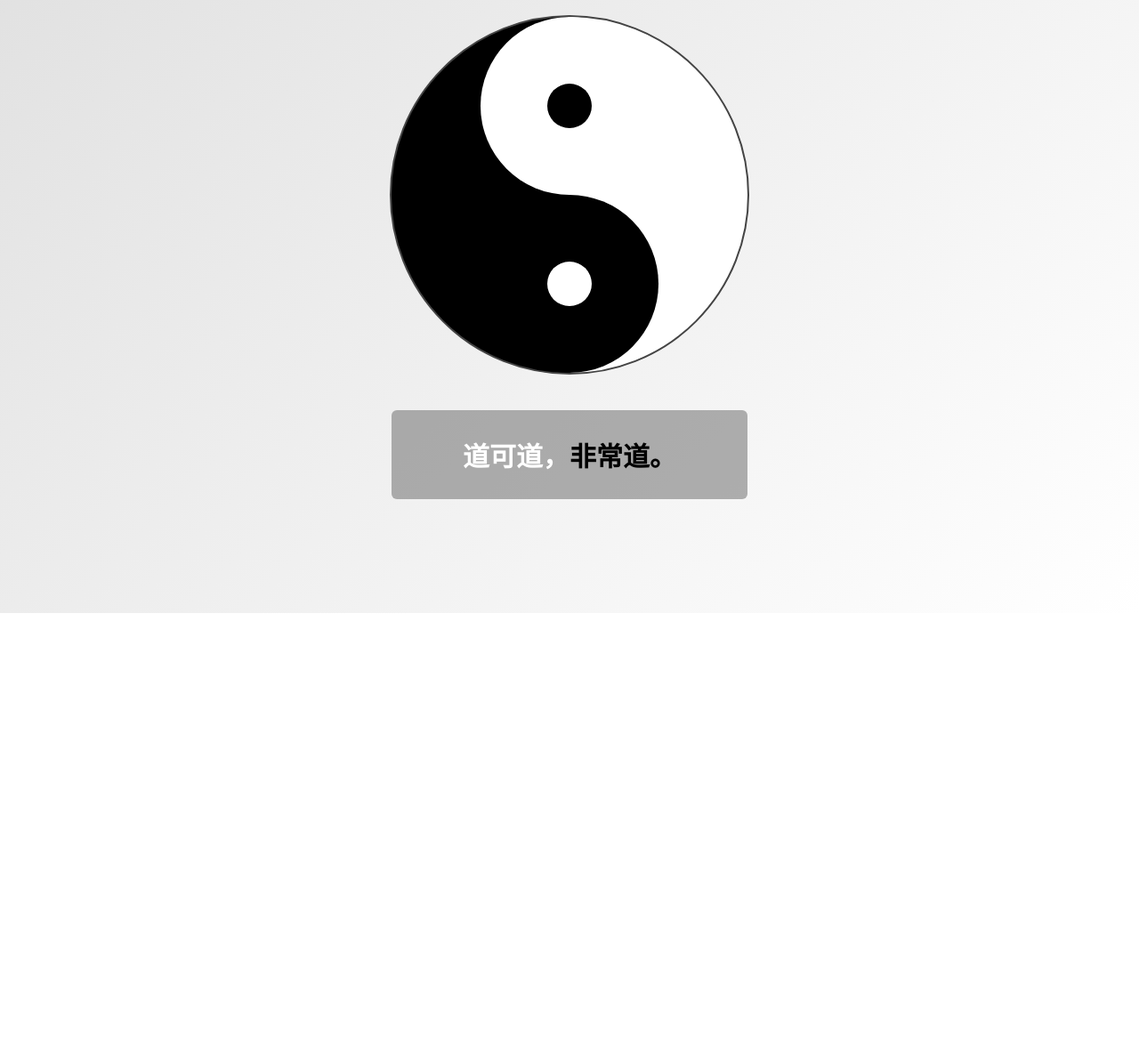
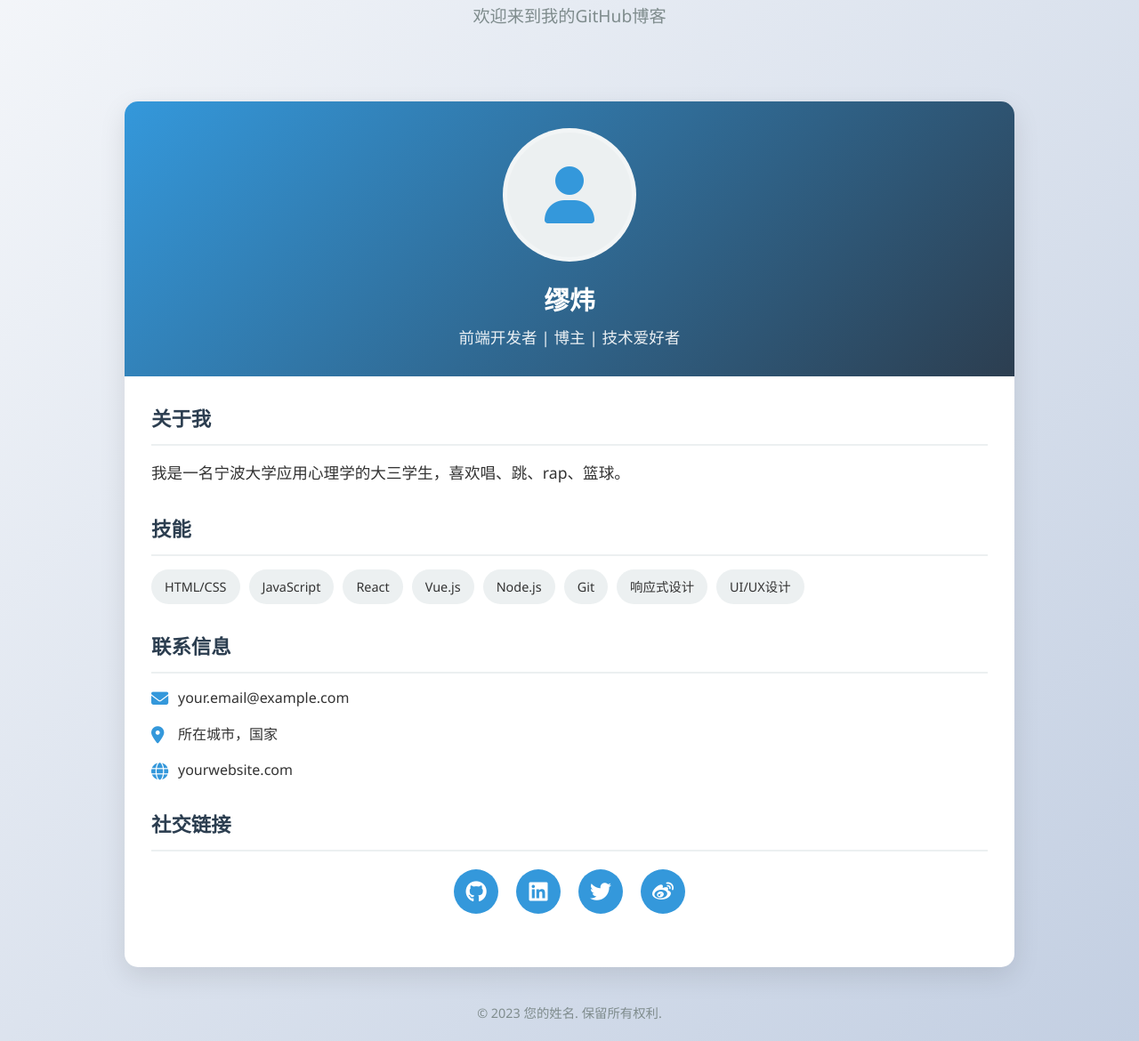
Before and after one commit to 1596671391-a11y/miaowei, a plain HTML site: page index.html in a window 1280 px wide. Shown: the part 111-1281 px from the top of the page at 89% size. Before the commit the page ends 800 px from the top, so only its background shows below. Drawn offline with Linux system fonts and the light colour scheme.

Commit message:
Update index.html

```diff
--- a/index.html
+++ b/index.html
@@ -1,97 +1,267 @@
 <!DOCTYPE html>
-<html lang="zh">
+<html lang="zh-CN">
 <head>
     <meta charset="UTF-8">
     <meta name="viewport" content="width=device-width, initial-scale=1.0">
-  <title>太极练习</title>
+    <title>个人资料 | GitHub博客</title>
+    <link rel="stylesheet" href="https://cdnjs.cloudflare.com/ajax/libs/font-awesome/6.4.0/css/all.min.css">
     <style>
-    body {
-      display: flex;
-      flex-direction: column;
-      align-items: center;
-      justify-content: center;
-      height: 100vh;
+        * {
             margin: 0;
-      background: linear-gradient(135deg, #e0e0e0, #ffffff);
+            padding: 0;
+            box-sizing: border-box;
+            font-family: 'Segoe UI', Tahoma, Geneva, Verdana, sans-serif;
         }
 
-    /* 太极图整体 */
-    .taiji {
-      position: relative;
-      width: 400px;  /* 直径 = 半径 × 2 */
-      height: 400px;
-      border-radius: 50%;
-      background: linear-gradient(to right, black 50%, white 50%); /* 左半黑右半白 */
-      border: 2px solid #444;
-      overflow: hidden;
+        body {
+            background: linear-gradient(135deg, #f5f7fa 0%, #c3cfe2 100%);
+            color: #333;
+            line-height: 1.6;
+            padding: 20px;
+            min-height: 100vh;
         }
 
-    /* 上半部分白中带黑点 */
-    .taiji::before {
-      content: "";
-      position: absolute;
-      width: 200px;   /* 半圆对应的大圆（半径100） */
-      height: 200px;
-      border-radius: 50%;
-      left: 100px;
-      top: 0;
-      background: white;
+        .container {
+            max-width: 1000px;
+            margin: 0 auto;
         }
 
-    /* 下半部分黑中带白点 */
-    .taiji::after {
-      content: "";
-      position: absolute;
-      width: 200px;
-      height: 200px;
-      border-radius: 50%;
-      left: 100px;    /* 右侧大圆 */
-      bottom: 0;
-      background: black;
+        header {
+            text-align: center;
+            margin-bottom: 40px;
+            padding: 20px;
         }
 
-    /* 文字背景条 */
-    .text-bar {
-      width: 400px;
-      height: 100px;
-      background-color: rgba(100, 100, 100, 0.5);
+        h1 {
+            font-size: 2.5rem;
+            margin-bottom: 10px;
+            color: #2c3e50;
+        }
+
+        .subtitle {
+            font-size: 1.2rem;
+            color: #7f8c8d;
+            margin-bottom: 20px;
+        }
+
+        .profile-card {
+            background: white;
+            border-radius: 15px;
+            box-shadow: 0 10px 30px rgba(0, 0, 0, 0.1);
+            overflow: hidden;
+            margin-bottom: 30px;
+        }
+
+        .profile-header {
+            background: linear-gradient(135deg, #3498db 0%, #2c3e50 100%);
+            color: white;
+            padding: 30px;
+            text-align: center;
+        }
+
+        .avatar {
+            width: 150px;
+            height: 150px;
+            border-radius: 50%;
+            border: 5px solid rgba(255, 255, 255, 0.3);
+            margin: 0 auto 20px;
+            background-color: #ecf0f1;
             display: flex;
             align-items: center;
             justify-content: center;
-      margin-top: 40px;
-      border-radius: 6px;
+            font-size: 4rem;
+            color: #3498db;
         }
 
-    .text-bar span {
-      font-size: 30px;
-      font-weight: bold;
-      font-family: "KaiTi", "楷体", serif;
+        .profile-name {
+            font-size: 1.8rem;
+            margin-bottom: 5px;
         }
 
-    .white { color: white; }
-    .black { color: black; }
+        .profile-title {
+            font-size: 1.1rem;
+            opacity: 0.9;
+        }
 
-    /* 小圆点（半径25）放在左右大圆中心，颜色与背景相反 */
-    .dot {
-      position: absolute;
+        .profile-body {
+            padding: 30px;
+        }
+
+        .section {
+            margin-bottom: 30px;
+        }
+
+        .section-title {
+            font-size: 1.4rem;
+            color: #2c3e50;
+            margin-bottom: 15px;
+            padding-bottom: 10px;
+            border-bottom: 2px solid #ecf0f1;
+        }
+
+        .about-text {
+            font-size: 1.1rem;
+            line-height: 1.8;
+        }
+
+        .skills-container {
+            display: flex;
+            flex-wrap: wrap;
+            gap: 10px;
+        }
+
+        .skill {
+            background: #ecf0f1;
+            padding: 8px 15px;
+            border-radius: 20px;
+            font-size: 0.9rem;
+        }
+
+        .contact-list {
+            list-style: none;
+        }
+
+        .contact-list li {
+            margin-bottom: 15px;
+            display: flex;
+            align-items: center;
+        }
+
+        .contact-list i {
+            width: 30px;
+            font-size: 1.2rem;
+            color: #3498db;
+        }
+
+        .social-links {
+            display: flex;
+            justify-content: center;
+            gap: 20px;
+            margin-top: 20px;
+        }
+
+        .social-link {
+            display: flex;
+            align-items: center;
+            justify-content: center;
             width: 50px;
             height: 50px;
             border-radius: 50%;
-      left:175px;  /* 大圆中心位置 */
-      z-index: 10;
+            background: #3498db;
+            color: white;
+            font-size: 1.5rem;
+            transition: all 0.3s ease;
+            text-decoration: none;
         }
-    .dot-white { bottom: 75px; background: white; }
-    .dot-black { top: 75px; background: black; }
+
+        .social-link:hover {
+            transform: translateY(-5px);
+            box-shadow: 0 5px 15px rgba(0, 0, 0, 0.1);
+        }
+
+        footer {
+            text-align: center;
+            margin-top: 40px;
+            color: #7f8c8d;
+            font-size: 0.9rem;
+        }
+
+        @media (max-width: 768px) {
+            .profile-body {
+                padding: 20px;
+            }
+
+            h1 {
+                font-size: 2rem;
+            }
+
+            .avatar {
+                width: 120px;
+                height: 120px;
+                font-size: 3rem;
+            }
+        }
     </style>
 </head>
 <body>
-  <div class="taiji">
-    <div class="dot dot-white"></div>
-    <div class="dot dot-black"></div>
+    <div class="container">
+        <header>
+            <h1>我的个人资料</h1>
+            <p class="subtitle">欢迎来到我的GitHub博客</p>
+        </header>
+
+        <div class="profile-card">
+            <div class="profile-header">
+                <div class="avatar">
+                    <i class="fas fa-user"></i>
                 </div>
-  <div class="text-bar">
-    <span class="white">道可道，</span>
-    <span class="black">非常道。</span>
+                <h2 class="profile-name">缪炜</h2>
+                <p class="profile-title">前端开发者 | 博主 | 技术爱好者</p>
+            </div>
+
+            <div class="profile-body">
+                <div class="section">
+                    <h3 class="section-title">关于我</h3>
+                    <p class="about-text">
+                        我是一名宁波大学应用心理学的大三学生，喜欢唱、跳、rap、篮球。
+                    </p>
+                </div>
+
+                <div class="section">
+                    <h3 class="section-title">技能</h3>
+                    <div class="skills-container">
+                        <span class="skill">HTML/CSS</span>
+                        <span class="skill">JavaScript</span>
+                        <span class="skill">React</span>
+                        <span class="skill">Vue.js</span>
+                        <span class="skill">Node.js</span>
+                        <span class="skill">Git</span>
+                        <span class="skill">响应式设计</span>
+                        <span class="skill">UI/UX设计</span>
+                    </div>
+                </div>
+
+                <div class="section">
+                    <h3 class="section-title">联系信息</h3>
+                    <ul class="contact-list">
+                        <li>
+                            <i class="fas fa-envelope"></i>
+                            <span>your.email@example.com</span>
+                        </li>
+                        <li>
+                            <i class="fas fa-map-marker-alt"></i>
+                            <span>所在城市，国家</span>
+                        </li>
+                        <li>
+                            <i class="fas fa-globe"></i>
+                            <span>yourwebsite.com</span>
+                        </li>
+                    </ul>
+                </div>
+
+                <div class="section">
+                    <h3 class="section-title">社交链接</h3>
+                    <div class="social-links">
+                        <a href="#" class="social-link">
+                            <i class="fab fa-github"></i>
+                        </a>
+                        <a href="#" class="social-link">
+                            <i class="fab fa-linkedin"></i>
+                        </a>
+                        <a href="#" class="social-link">
+                            <i class="fab fa-twitter"></i>
+                        </a>
+                        <a href="#" class="social-link">
+                            <i class="fab fa-weibo"></i>
+                        </a>
+                    </div>
+                </div>
+            </div>
+        </div>
+
+        <footer>
+            <p>&copy; 2023 您的姓名. 保留所有权利.</p>
+        </footer>
     </div>
 </body>
 </html>
```
Lines whose indentation alone changed are shown as unchanged.
